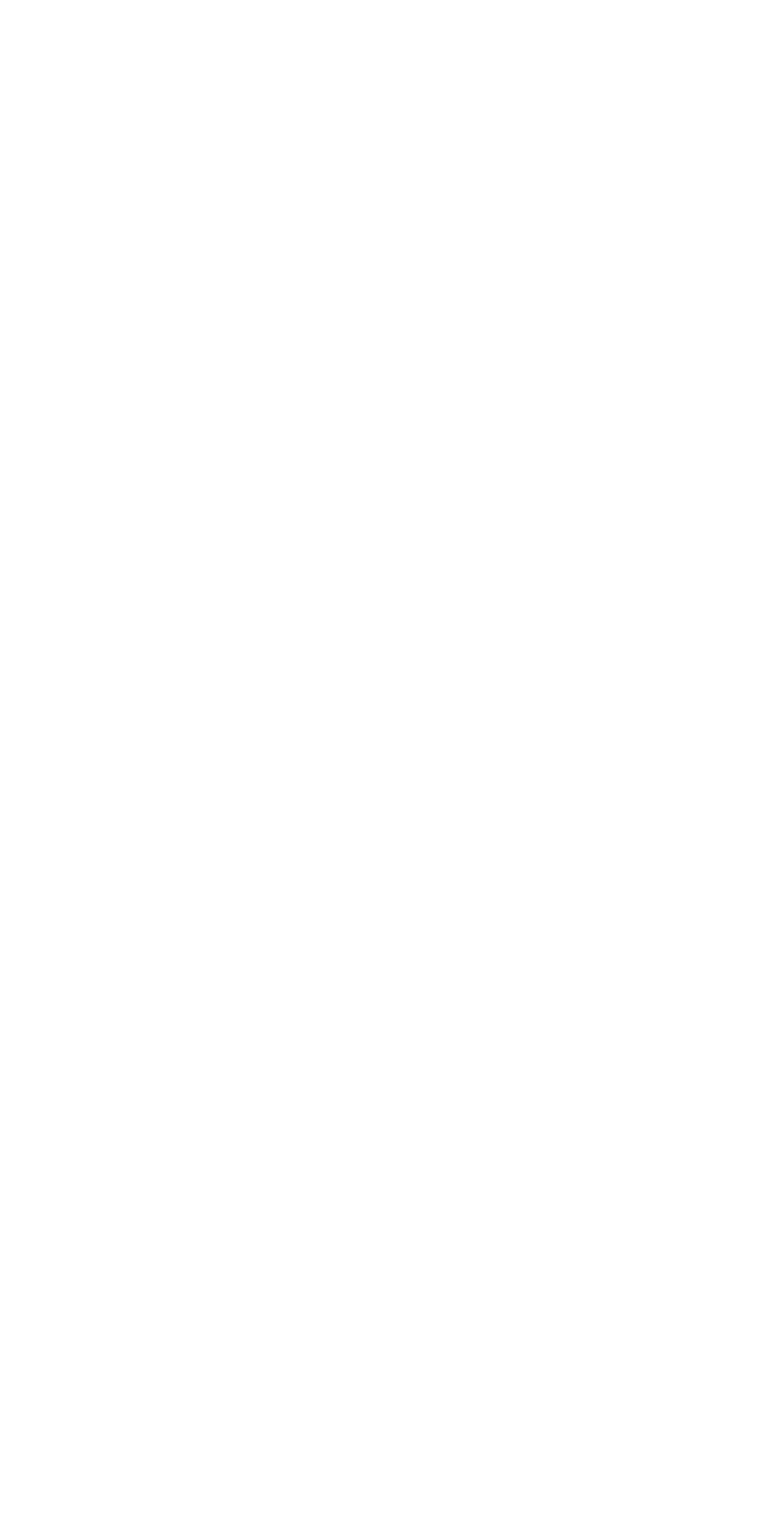
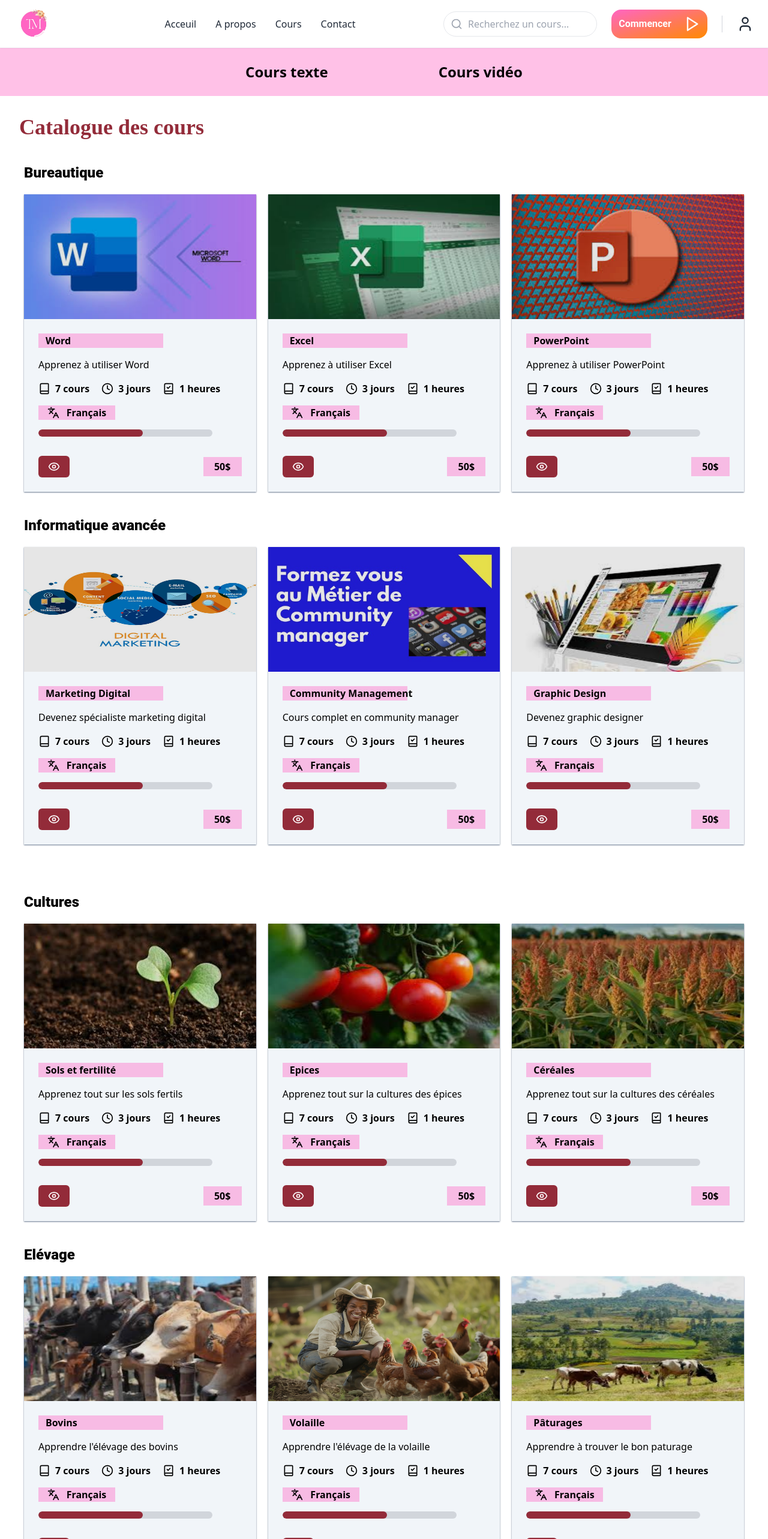
Before and after one commit to VictoireMisanu/TechMum, a React (Vite) app: page /courses in a window 1280 px wide. Before the commit this address had no page. Shown: the top 2566 px of the page at 60% size. Before the commit the page ends 800 px from the top, so only its background shows below. Built offline with nearby package versions, Linux system fonts and the light colour scheme.

Commit message:
feat-courses catalogue added

```diff
--- a/src/App.tsx
+++ b/src/App.tsx
@@ -5,6 +5,7 @@ import Landingpage from './components/pages/landingPage'
 import ComputerScience from './components/pages/computerScience'
 import Couture from './components/pages/couture'
 import Agriculture from './components/pages/agriculture'
+import AllCourses from './components/pages/allCourses'
 
 
 function App() {
@@ -21,6 +22,9 @@ function App() {
         <Route path='/login'>
           <Route index element={<Login/>}/>
         </Route>
+        <Route path='/courses'>
+          <Route index element={<AllCourses/>}/>
+        </Route>
         <Route path='/course1'>
           <Route index element={<ComputerScience/>}/>
         </Route>
--- a/src/components/navBar.tsx
+++ b/src/components/navBar.tsx
@@ -101,7 +101,7 @@ export default function HeaderNav() {
             </div>
           </form>
 
-          <Link to={`/course1`} className="bg-mainGradient w-40 h-12 rounded-2xl py-2 flex justify-center items-center gap-5 hover:shadow-lg hover:shadow-black text-sm md:text-base text-white font-roboto font-bold hover:bg-secondaryOrange">
+          <Link to={`/courses`} className="bg-mainGradient w-40 h-12 rounded-2xl py-2 flex justify-center items-center gap-5 hover:shadow-lg hover:shadow-black text-sm md:text-base text-white font-roboto font-bold hover:bg-secondaryOrange">
             <span>Commencer</span>
             <Play className="h-7 w-7 text-white" />
           </Link> {/* Cart Icon */}
--- /dev/null
+++ b/src/components/pages/allCourses.tsx
@@ -0,0 +1,76 @@
+import CourseCard from '../Card/course'
+import Header from '../navBar'
+
+
+
+export default function AllCourses () {
+    return(
+        <div className="">
+            <Header/>
+
+            <div id='filter' className='w-full h-20 flex justify-center items-center gap-40 font-bold text-2xl bg-primaryPink/40'>
+                <button className='hover:bg-primaryPink px-3 py-1 rounded-md'>Cours texte</button>
+                <button className='hover:bg-primaryPink px-3 py-1 rounded-md'>Cours vidéo</button>
+            </div>
+            <h1 className='font-playfair font-extrabold text-4xl mt-8 ml-8 text-mainPink'>Catalogue des cours</h1>
+
+            <div id='computerScience' className='w-full h-auto flex flex-col items-center justify-center gap-10 p-10'>
+                            <section id='digitalLitteracy' className='w-full h-auto flex flex-col justify-center gap-5'>
+                                <h1 className='font-roboto font-extrabold text-2xl text-black'>Bureautique</h1>
+                                <div className='w-full h-auto flex items-center justify-center gap-5'>
+                                    <CourseCard className="w-1/3 h-full flex flex-col gap-2 justify-start bg-slate-100 shadow-sm shadow-slate-500 hover:shadow-black hover:bg-slate-300" title='Word' description='Apprenez à utiliser Word' imageUrl='/images/word.jpg' courses={7} time={3} test={1} price={50} language='Français'path='/course3'/>
+                                    <CourseCard className="w-1/3 h-full flex flex-col gap-2 justify-start bg-slate-100 shadow-sm shadow-slate-500 hover:shadow-black hover:bg-slate-300" title='Excel' description='Apprenez à utiliser Excel' imageUrl='/images/excel.jpg' courses={7} time={3} test={1} price={50} language='Français'path='/course3'/>
+                                    <CourseCard className="w-1/3 h-full flex flex-col gap-2 justify-start bg-slate-100 shadow-sm shadow-slate-500 hover:shadow-black hover:bg-slate-300" title='PowerPoint' description='Apprenez à utiliser PowerPoint' imageUrl='/images/powerPoint.jpg' courses={7} time={3} test={1} price={50} language='Français'path='/course3'/>
+                                </div>
+                            </section>
+                            <section id='advanced' className='w-full h-auto flex flex-col justify-center gap-5'>
+                                <h1 className='font-roboto font-extrabold text-2xl text-black'>Informatique avancée</h1>
+                                <div className='w-full h-auto flex items-center justify-center gap-5'>
+                                    <CourseCard className="w-1/3 h-full flex flex-col gap-2 justify-start bg-slate-100 shadow-sm shadow-slate-500 hover:shadow-black hover:bg-slate-300" title='Marketing Digital' description='Devenez spécialiste marketing digital' imageUrl='/images/digitalMarketing.jpg' courses={7} time={3} test={1} price={50} language='Français'path='/course3'/>
+                                    <CourseCard className="w-1/3 h-full flex flex-col gap-2 justify-start bg-slate-100 shadow-sm shadow-slate-500 hover:shadow-black hover:bg-slate-300" title='Community Management' description='Cours complet en community manager' imageUrl='/images/communityManagement.jpg' courses={7} time={3} test={1} price={50} language='Français'path='/course3'/>
+                                    <CourseCard className="w-1/3 h-full flex flex-col gap-2 justify-start bg-slate-100 shadow-sm shadow-slate-500 hover:shadow-black hover:bg-slate-300" title='Graphic Design' description='Devenez graphic designer' imageUrl='/images/graphicDesign.jpg' courses={7} time={3} test={1} price={50} language='Français'path='/course3'/>
+                                </div>
+                            </section>
+
+            </div>
+            <div id='agriture' className='w-full h-auto flex flex-col items-center justify-center gap-10 p-10'>
+                <section id='agriculture' className='w-full h-auto flex flex-col justify-center gap-5'>
+                    <h1 className='font-roboto font-extrabold text-2xl text-black'>Cultures</h1>
+                    <div className='w-full h-auto flex items-center justify-center gap-5'>
+                        <CourseCard className="w-1/3 h-full flex flex-col gap-2 justify-start bg-slate-100 shadow-sm shadow-slate-500 hover:shadow-black hover:bg-slate-300" title='Sols et fertilité' description='Apprenez tout sur les sols fertils' imageUrl='/images/fertility.jpg' courses={7} time={3} test={1} price={50} language='Français'path='/course3'/>
+                        <CourseCard className="w-1/3 h-full flex flex-col gap-2 justify-start bg-slate-100 shadow-sm shadow-slate-500 hover:shadow-black hover:bg-slate-300" title='Epices' description='Apprenez tout sur la cultures des épices' imageUrl='/images/tomate.jpg' courses={7} time={3} test={1} price={50} language='Français'path='/course3'/>
+                        <CourseCard className="w-1/3 h-full flex flex-col gap-2 justify-start bg-slate-100 shadow-sm shadow-slate-500 hover:shadow-black hover:bg-slate-300" title='Céréales' description='Apprenez tout sur la cultures des céréales' imageUrl='/images/cereale.jpg' courses={7} time={3} test={1} price={50} language='Français'path='/course3'/>
+                    </div>
+                </section>
+                <section id='breeding' className='w-full h-auto flex flex-col justify-center gap-5'>
+                    <h1 className='font-roboto font-extrabold text-2xl text-black'>Elévage</h1>
+                    <div className='w-full h-auto flex items-center justify-center gap-5'>
+                        <CourseCard className="w-1/3 h-full flex flex-col gap-2 justify-start bg-slate-100 shadow-sm shadow-slate-500 hover:shadow-black hover:bg-slate-300" title='Bovins' description="Apprendre l'élévage des bovins" imageUrl='/images/bovin.jpg' courses={7} time={3} test={1} price={50} language='Français'path='/course3'/>
+                        <CourseCard className="w-1/3 h-full flex flex-col gap-2 justify-start bg-slate-100 shadow-sm shadow-slate-500 hover:shadow-black hover:bg-slate-300" title='Volaille' description="Apprendre l'élévage de la volaille" imageUrl='/images/woman&chicken.jpg' courses={7} time={3} test={1} price={50} language='Français'path='/course3'/>
+                        <CourseCard className="w-1/3 h-full flex flex-col gap-2 justify-start bg-slate-100 shadow-sm shadow-slate-500 hover:shadow-black hover:bg-slate-300" title='Pâturages' description='Apprendre à trouver le bon paturage' imageUrl='/images/paturage.jpg' courses={7} time={3} test={1} price={50} language='Français'path='/course3'/>
+                    </div>
+                </section>
+
+            </div>
+            <div id='courses' className='w-full h-auto flex flex-col items-center justify-center gap-10 p-10'>
+                <section id='basics' className='w-full h-auto flex flex-col justify-center gap-5'>
+                    <h1 className='font-roboto font-extrabold text-2xl text-black'>Les arts du fil</h1>
+                    <div className='w-full h-auto flex items-center justify-center gap-5'>
+                        <CourseCard className="w-1/3 h-full flex flex-col gap-2 justify-start bg-slate-100 shadow-sm shadow-slate-500 hover:shadow-black hover:bg-slate-300" title='Tricotage' description='Apprenez à tricoter' imageUrl='/images/tricotage.jpg' courses={7} time={3} test={1} price={50} language='Français'path='/course3'/>
+                        <CourseCard className="w-1/3 h-full flex flex-col gap-2 justify-start bg-slate-100 shadow-sm shadow-slate-500 hover:shadow-black hover:bg-slate-300" title='Broderie' description='Tout sur la broderie' imageUrl='/images/broderie.jpg' courses={7} time={3} test={1} price={50} language='Français'path='/course3'/>
+                        <CourseCard className="w-1/3 h-full flex flex-col gap-2 justify-start bg-slate-100 shadow-sm shadow-slate-500 hover:shadow-black hover:bg-slate-300" title='Tissage' description='Apprenez la couture traditionnelle' imageUrl='/images/tissage.jpg' courses={7} time={3} test={1} price={50} language='Français'path='/course3'/>
+                    </div>
+                </section>
+                <section id='advanced' className='w-full h-auto flex flex-col justify-center gap-5'>
+                    <h1 className='font-roboto font-extrabold text-2xl text-black'>Couture</h1>
+                    <div className='w-full h-auto flex items-center justify-center gap-5'>
+                        <CourseCard className="w-1/3 h-full flex flex-col gap-2 justify-start bg-slate-100 shadow-sm shadow-slate-500 hover:shadow-black hover:bg-slate-300" title='Coupe' description='Tout sur la coupe' imageUrl='/images/coupe.jpg' courses={7} time={3} test={1} price={50} language='Français'path='/course3'/>
+                        <CourseCard className="w-1/3 h-full flex flex-col gap-2 justify-start bg-slate-100 shadow-sm shadow-slate-500 hover:shadow-black hover:bg-slate-300" title='Couture à la main' description='Précision et détails' imageUrl='/images/coutureMain.jpg' courses={7} time={3} test={1} price={50} language='Français'path='/course3'/>
+                        <CourseCard className="w-1/3 h-full flex flex-col gap-2 justify-start bg-slate-100 shadow-sm shadow-slate-500 hover:shadow-black hover:bg-slate-300" title='Couture à la machine' description='Assemblez tous les morceaux à la machine' imageUrl='/images/couturemachine.jpg' courses={7} time={3} test={1} price={50} language='Français'path='/course3'/>
+                    </div>
+                </section>
+
+            </div>
+        </div>
+    )
+}
--- a/src/components/pages/landingPage.tsx
+++ b/src/components/pages/landingPage.tsx
@@ -23,7 +23,7 @@ export default function LandingPage() {
             </div>
             <div id="btnSection" className=" flex flex-row justify-start items-center mx-20  gap-4 -mt-10">
               <div className='w-1/4 h-full'>
-                <Link to={`/course1`} className="bg-mainGradient w-full rounded-2xl py-2 flex justify-center items-center gap-5 hover:shadow-lg hover:shadow-black text-sm md:text-base text-white font-roboto font-bold">
+                <Link to={`/courses`} className="bg-mainGradient w-full rounded-2xl py-2 flex justify-center items-center gap-5 hover:shadow-lg hover:shadow-black text-sm md:text-base text-white font-roboto font-bold">
                   <span>Commencer</span>
                   <Play className="h-9 w-9 text-white" />
                 </Link>
@@ -83,7 +83,7 @@ export default function LandingPage() {
             <CourseCard className="w-full h-full flex flex-col gap-2 justify-start bg-slate-100 shadow-sm shadow-slate-500 hover:shadow-black hover:bg-slate-300" title='Couture' description='Devenir couturière professionnelle.' imageUrl='/images/couture.jpg' courses={7} time={3} test={1} price={50} language='Français'path='/course3'/>
 
           </div>
-          <Link to={`/products`} className="bg-mainPink w-1/5 rounded-2xl py-2 ml-5 flex justify-center items-center hover:shadow-lg hover:shadow-black text-sm md:text-base text-white font-roboto font-bold hover:bg-primaryPink">
+          <Link to={`/courses`} className="bg-mainPink w-1/5 rounded-2xl py-2 ml-5 flex justify-center items-center hover:shadow-lg hover:shadow-black text-sm md:text-base text-white font-roboto font-bold hover:bg-primaryPink">
             <span>Découvrez plus</span>
           </Link>
         </div>
```
